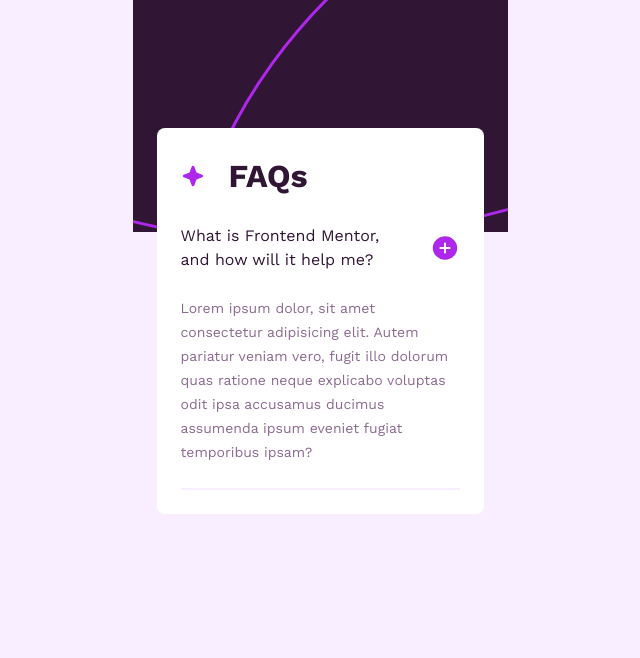
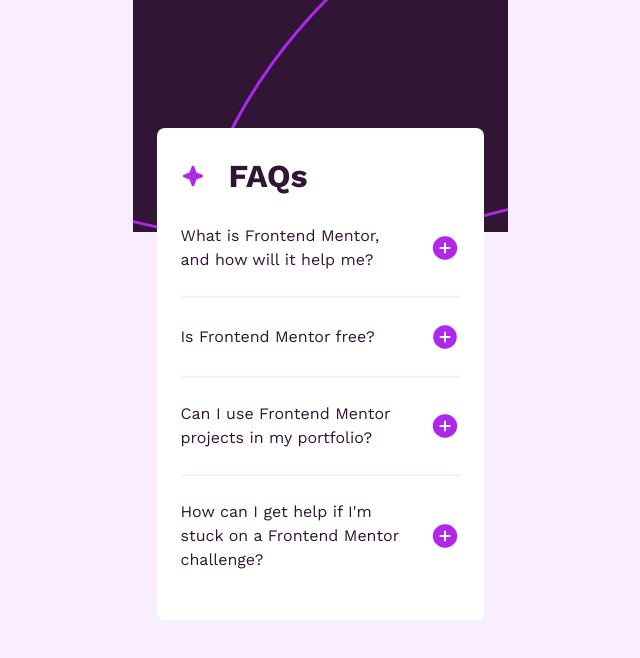
Before and after one commit to leeport511/faq-accordion-page, a React (Vite) app: page / in a window 1280 px wide. Shown: the top 658 px of the page, without its empty margins (320-960 px from the left). Built offline with nearby package versions, Linux system fonts and the light colour scheme.

Commit message:
finished logic in Q&A item

```diff
--- a/src/FaqAccordionApp.tsx
+++ b/src/FaqAccordionApp.tsx
@@ -1,16 +1,16 @@
 import BgMobile from '../public/assets/images/background-pattern-mobile.svg';
-import { FaqQuestionAndAnswer } from './components/FaqQuestionAndAnswer';
+import { FaqQuestionAndAnswerList } from './components/FaqQuestionAndAnswerList';
 import { AppTitle } from './components/AppTitle';
 
 function FaqAccordionApp() {
 	return (
-		<main className='bg-purple100 w-screen h-screen flex flex-col items-center relative font-work-sans'>
+		<main className='bg-purple100 overflow-y-scroll w-screen h-screen flex flex-col items-center relative font-work-sans'>
 			<div className='z-10'>
 				<img src={BgMobile} alt='Background Pattern' />
 			</div>
 			<section className='absolute z-20 top-32 w-[327px] rounded-[8px] p-6 bg-white'>
 				<AppTitle title={'FAQs'} />
-				<FaqQuestionAndAnswer />
+				<FaqQuestionAndAnswerList />
 			</section>
 		</main>
 	);
--- a/src/components/FaqQuestionAndAnswer.tsx
+++ /dev/null
@@ -1,30 +0,0 @@
-import IconPlus from '../../public/assets/images/icon-plus.svg';
-import IconMinus from '../../public/assets/images/icon-minus.svg';
-
-export const FaqQuestionAndAnswer = () => {
-	return (
-		<>
-			<div className='mb-6'>
-				<div className='flex items-center justify-between mb-6'>
-					<h4 className='text-purple950'>
-						What is Frontend Mentor, and how will it help
-						me?
-					</h4>
-					<img
-						src={IconPlus}
-						alt='Plus'
-						className='w-[30px] h-[30px] ml-6'
-					/>
-				</div>
-				<p className='text-sm text-purple600 leading-6'>
-					Lorem ipsum dolor, sit amet consectetur
-					adipisicing elit. Autem pariatur veniam vero,
-					fugit illo dolorum quas ratione neque explicabo
-					voluptas odit ipsa accusamus ducimus assumenda
-					ipsum eveniet fugiat temporibus ipsam?
-				</p>
-			</div>
-			<div className='border border-purple100'></div>
-		</>
-	);
-};
--- /dev/null
+++ b/src/components/FaqQuestionAndAnswerItem.tsx
@@ -0,0 +1,40 @@
+import IconPlus from '../../public/assets/images/icon-plus.svg';
+import type { FaqQuestionAndAnswerItemProps } from '../interfaces/interfaces';
+// import IconMinus from '../../public/assets/images/icon-minus.svg';
+
+export const FaqQuestionAndAnswerItem = ({
+	question,
+	answer,
+	isActive,
+	onToggle,
+	isLast,
+}: FaqQuestionAndAnswerItemProps) => {
+	return (
+		<div className='mt-6'>
+			<div className='mb-6'>
+				<button
+					className='flex items-center justify-between w-full cursor-pointer'
+					onClick={onToggle}
+				>
+					<h4 className='text-purple950 text-left transition-all ease-in-out'>
+						{question}
+					</h4>
+					<img
+						src={IconPlus}
+						alt='Plus'
+						className='w-[30px] h-[30px] ml-6'
+					/>
+				</button>
+			</div>
+			{!isActive ? null : (
+				<p className='text-sm text-purple600 leading-6'>
+					{answer}
+				</p>
+			)}
+
+			{!isLast && (
+				<div className='border border-purple100 mt-6'></div>
+			)}
+		</div>
+	);
+};
--- /dev/null
+++ b/src/components/FaqQuestionAndAnswerList.tsx
@@ -0,0 +1,38 @@
+import { useState } from 'react';
+import { questionsAndAnswers } from '../constants/QuestionsAndAnswer';
+import type { QuestionsAndAnswers } from '../interfaces/interfaces';
+import { FaqQuestionAndAnswerItem } from './FaqQuestionAndAnswerItem';
+
+export const FaqQuestionAndAnswerList = () => {
+	const [activeId, setActiveId] = useState<number | null>(null);
+
+	return (
+		<>
+			{questionsAndAnswers.map(
+				(
+					{ id, question, answer }: QuestionsAndAnswers,
+					index
+				) => {
+					return (
+						<FaqQuestionAndAnswerItem
+							key={id}
+							id={id}
+							question={question}
+							answer={answer}
+							isActive={activeId === id}
+							onToggle={() =>
+								setActiveId(
+									activeId === id ? null : id
+								)
+							}
+							isLast={
+								index ===
+								questionsAndAnswers.length - 1
+							}
+						/>
+					);
+				}
+			)}
+		</>
+	);
+};
--- a/src/constants/QuestionsAndAnswer.ts
+++ b/src/constants/QuestionsAndAnswer.ts
@@ -2,19 +2,23 @@
 
 export const questionsAndAnswers: QuestionsAndAnswers[] = [
 	{
+		id: 1,
 		question: 'What is Frontend Mentor, and how will it help me?',
 		answer: "Frontend Mentor offers realistic coding challenges to help developers     improve their frontend coding skills with projects in HTML, CSS, and JavaScript. It's suitable for all levels and ideal for portfolio building.",
 	},
 	{
+		id: 2,
 		question: 'Is Frontend Mentor free?',
 		answer: 'Yes, Frontend Mentor offers both free and premium coding challenges, with the free option providing access to a range of projects suitable for all skill levels.',
 	},
 	{
+		id: 3,
 		question:
 			'Can I use Frontend Mentor projects in my portfolio?',
 		answer: "Yes, you can use projects completed on Frontend Mentor in your portfolio. It's an excellent way to showcase your skills to potential employers!",
 	},
 	{
+		id: 4,
 		question:
 			"How can I get help if I'm stuck on a Frontend Mentor challenge?",
 		answer: "The best place to get help is inside Frontend Mentor's Discord community. There's a help channel where you can ask questions and seek support from other community members.",
```
Also changed, not shown: src/interfaces/interfaces.ts (+10 -0 lines).
